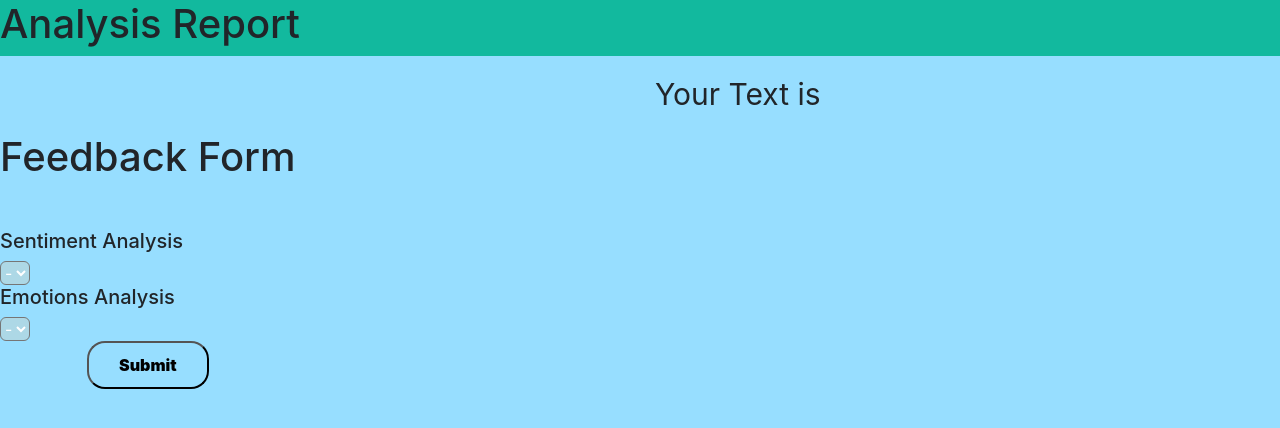
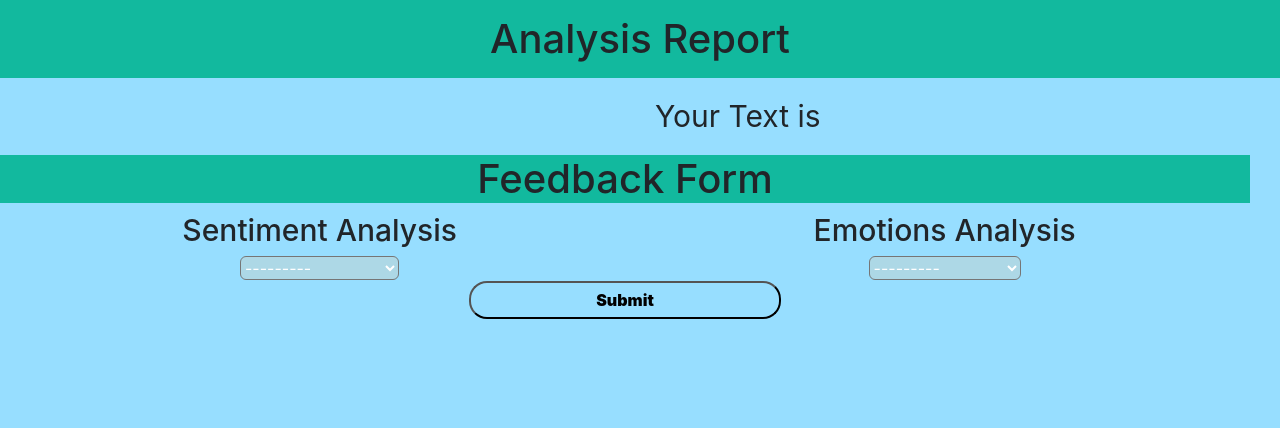
Before and after one commit to Huzaifaahmed01/Advance-Django-Sentiment-Analysis, a Django app: template analysis/templates/result.html in a window 1280 px wide. Shown: the top 428 px of the page. Run offline with Django 3.2, Linux system fonts and the light colour scheme; the template is opened without the code that fills it, so the values that code supplies are empty; some libraries are stand-ins or nearby versions.

Commit message:
Finalized

```diff
--- a/analysis/templates/result.html
+++ b/analysis/templates/result.html
@@ -178,8 +178,8 @@
 
 
     <div class="container" style="max-width: 100%;">
-        <div class="row" style="background: #12b99e;  ">
-            <h1 style="text-align: center">Analysis Report</h1>
+        <div class="row" style="background: #12b99e;">
+            <h1 style="margin: 0 auto 0 auto; padding: 15px">Analysis Report</h1>
         </div>
         <div class="row">
             <div class="col-6 chart">
@@ -201,22 +201,27 @@
                     <strong class="inactive">{{ textEmotion }}</strong></p>
             </div>
         </div>
-        <div class="row">
-          <form style=""  class="" action="{% url 'feedback'%}" method="post"> {%  csrf_token %}
-                <h1 style="font-size:40px; text-align:center; margin:0 auto 0 auto;"> Feedback Form </h1>
-                <br>
-                <br>
-                <h2 style="font-size:20px;">Sentiment Analysis</h2>
-            <div class="select-box">
-                 <select id="sentiment" name="sentiment" class="select" style="width:10%; height:4%; border-radius:6px; color:#ffffff; background-color:#ADD8E6;">
+        <div class="row" style="width:100%">
+          <form class="" action="{% url 'feedback'%}" method="post" style="width: 100%"> {%  csrf_token %}
+            <table style="width:100%;  text-align: center">
+              <tr style="margin: 0 auto 0 auto; background: #12b99e;">
+                <h1 style="font-size:40px; width:100%;  text-align: center; background: #12b99e;"> Feedback Form </h1>
+              </tr>
+              <tr>
+                <td>
+                <h2 style="font-size:30px;">Sentiment Analysis</h2>
+              <div class="select-box">
+                 <select id="sentiment" name="sentiment" class="select" style="border-radius:6px; color:#ffffff; background-color:#ADD8E6; width:25%">
                     <option value="" selected hidden>---------</option>
                     <option value="POS">Postive</option>
                     <option value="NEG">Negative</option>
                 </select>
               </div>
-              <h2 style="font-size:20px;">Emotions Analysis</h2>
+            </td>
+            <td>
+              <h2 style="font-size:30px;">Emotions Analysis</h2>
               <div class="select-box">
-                <select id="emotions" name="emotions" class="select" style="width:10%; height:4%; border-radius:6px;color:#ffffff; background-color:#ADD8E6;">
+                <select id="emotions" name="emotions" class="select" style="border-radius:6px; color:#ffffff; background-color:#ADD8E6; width:25%">
                     <option value="" selected hidden>---------</option>
                     <option value="EMP">Empty</option>
                     <option value="SAD">Sadness</option>
@@ -233,8 +238,9 @@
                     <option value="ANG">Anger</option>
                 </select>
               </div>
+            </td></tr></table>
               <div>
-                <button type="submit" style=" font-weight:bold;display:block; border-radius:18px; border: solid 2px ##0000FF; margin:0 auto 0 auto; padding:10px 30px; background:transparent;"> <strong>Submit</strong></button>
+                <button type="submit" style=" font-weight:bold;display:block; border-radius:18px; border: solid 2px ##0000FF; margin:0 auto 0 auto; padding:5px 10%; background:transparent;"> <strong>Submit</strong></button>
               </div>
           </form>
         </div>
```
